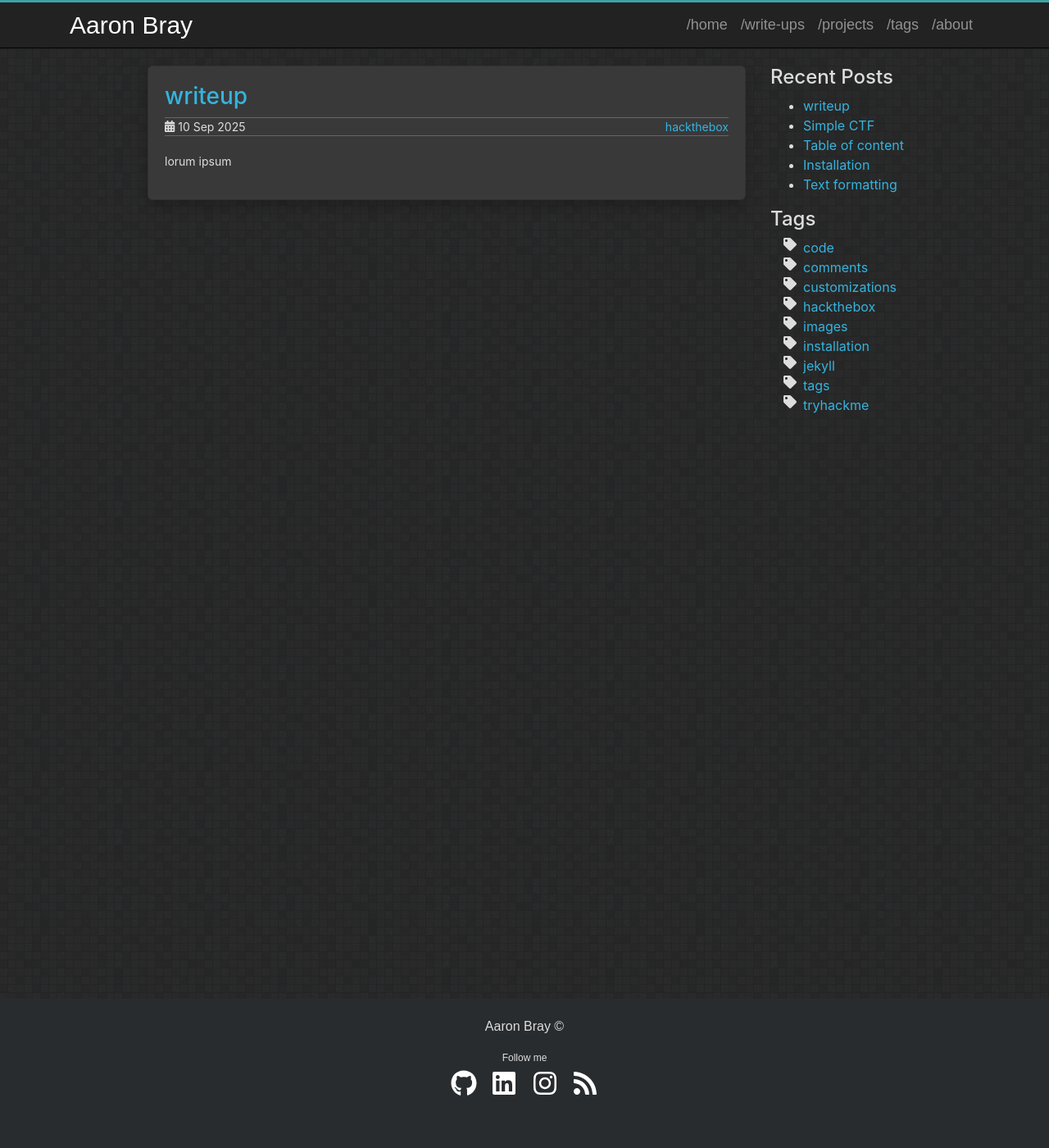
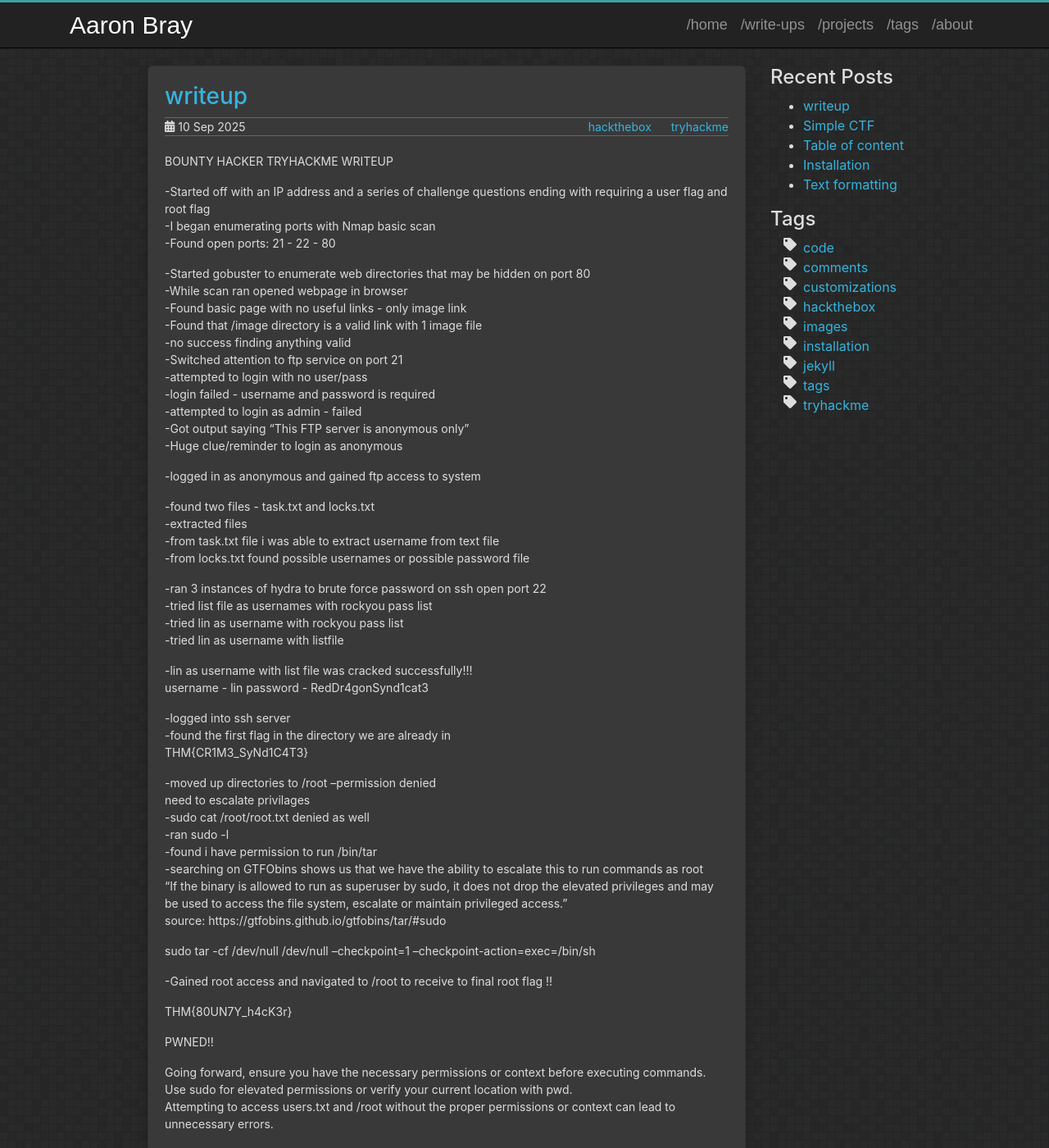
Before and after one commit to AaronBray/AaronBray.github.io, a Jekyll site: the page built from _posts/2025-09-10-writeup1.md, in a window 1280 px wide and 1400 px high. Shown: the whole window at 82% size. Built offline with Jekyll 4.4.1, drawn with Linux system fonts in a browser that asks for light colours.

Commit message:
Update 2025-09-10-writeup1.md

```diff
--- a/_posts/2025-09-10-writeup1.md
+++ b/_posts/2025-09-10-writeup1.md
@@ -2,7 +2,66 @@
 layout: post
 title: writeup #1
 date: 2025-09-10 16:25:06
-tags: hackthebox
-description: -filler content-
+tags: hackthebox tryhackme
+description: Bounty Hacker Writeup - tryhackme
 ---
-lorum ipsum
+BOUNTY HACKER TRYHACKME WRITEUP
+
+-Started off with an IP address and a series of challenge questions ending with requiring a user flag and root flag
+-I began enumerating ports with Nmap basic scan
+-Found open ports: 21 - 22 - 80
+
+-Started gobuster to enumerate web directories that may be hidden on port 80
+-While scan ran opened webpage in browser
+-Found basic page with no useful links - only image link
+-Found that /image directory is a valid link with 1 image file
+-no success finding anything valid
+-Switched attention to ftp service on port 21
+-attempted to login with no user/pass
+-login failed - username and password is required
+-attempted to login as admin - failed
+-Got output saying "This FTP server is anonymous only"
+-Huge clue/reminder to login as anonymous
+
+-logged in as anonymous and gained ftp access to system
+
+-found two files - task.txt and locks.txt
+-extracted files
+-from task.txt file i was able to extract username from text file
+-from locks.txt found possible usernames or possible password file
+
+-ran 3 instances of hydra  to brute force password on ssh open port 22
+-tried list file as usernames with rockyou pass list
+-tried lin as username with rockyou pass list
+-tried lin as username with listfile
+
+-lin as username with list file was cracked successfully!!!
+username - lin     password - RedDr4gonSynd1cat3
+
+-logged into ssh server
+-found the first flag in the directory we are already in
+THM{CR1M3_SyNd1C4T3}
+
+-moved up directories to /root --permission denied
+need to escalate privilages
+-sudo cat /root/root.txt denied as well
+-ran sudo -l
+-found i have permission to run /bin/tar
+-searching on GTFObins shows us that we have the ability to escalate this to run commands as root
+"If the binary is allowed to run as superuser by sudo, it does not drop the elevated privileges and may be used to access the file system, escalate or maintain privileged access."
+source:  https://gtfobins.github.io/gtfobins/tar/#sudo
+
+sudo tar -cf /dev/null /dev/null --checkpoint=1 --checkpoint-action=exec=/bin/sh
+
+-Gained root access and navigated to /root to receive to final root flag !!
+
+
+THM{80UN7Y_h4cK3r}
+
+
+PWNED!!
+
+
+
+Going forward, ensure you have the necessary permissions or context before executing commands. Use sudo for elevated permissions or verify your current location with pwd.
+Attempting to access users.txt and /root without the proper permissions or context can lead to unnecessary errors.
```
